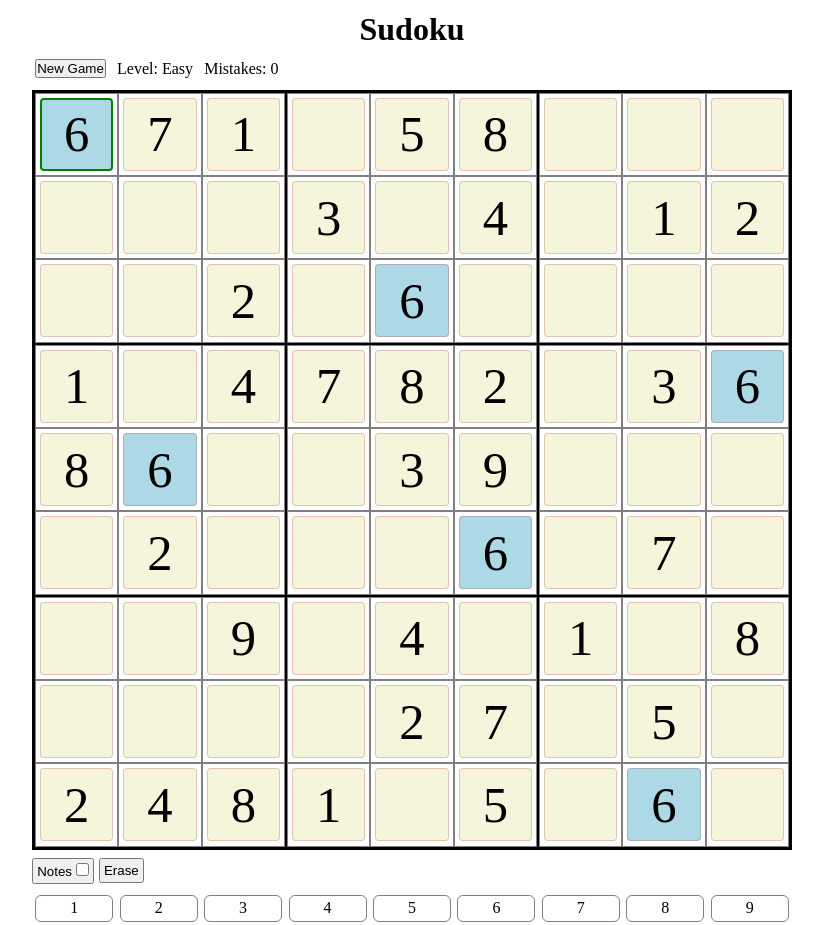
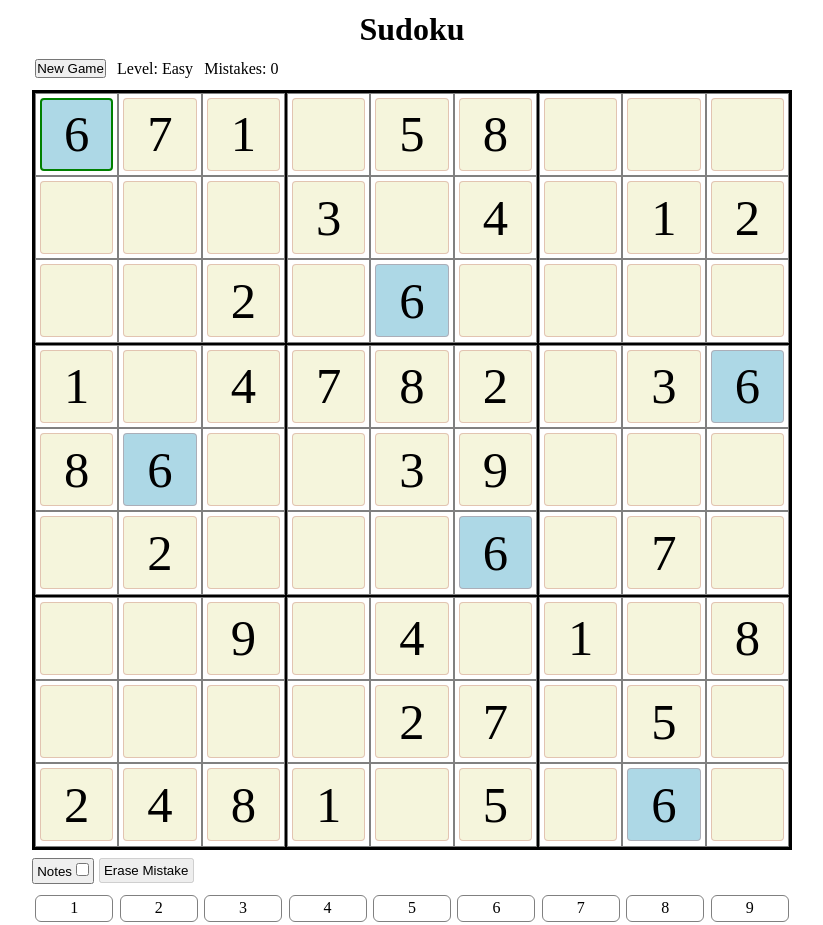
Before and after one commit to wveit/sudoku-react, a React (Vite) app: page / in a window 1280 px wide. Shown: the whole page, without its empty margins (228-1051 px from the left). Built offline with nearby package versions, Linux system fonts and the light colour scheme.

Commit message:
Disable Erase Mistakes button when no mistake

```diff
--- a/src/App.tsx
+++ b/src/App.tsx
@@ -52,7 +52,7 @@ export default function App() {
     }
   }
 
-  function handleErase() {
+  function handleEraseMistake() {
     if (
       puzzle[selectedCell] &&
       puzzle[selectedCell] !== solvedPuzzle[selectedCell]
@@ -82,7 +82,13 @@ export default function App() {
           <ToggleButton isOn={notesOn} onToggle={toggleNotes}>
             Notes
           </ToggleButton>
-          <button onClick={handleErase}>Erase</button>
+          <button
+            onClick={handleEraseMistake}
+            className={"mistake-button"}
+            disabled={!mistakeIsPresent}
+          >
+            Erase Mistake
+          </button>
         </div>
         <NumberBar
           onNumberClick={handleNumberClick}
--- a/src/index.css
+++ b/src/index.css
@@ -37,3 +37,11 @@ main > * {
   margin-right: 0.3rem;
   padding: 0.2rem;
 }
+
+.mistake-button {
+  color: rgb(158, 0, 32);
+}
+
+.mistake-button[disabled] {
+  color: inherit;
+}
```
